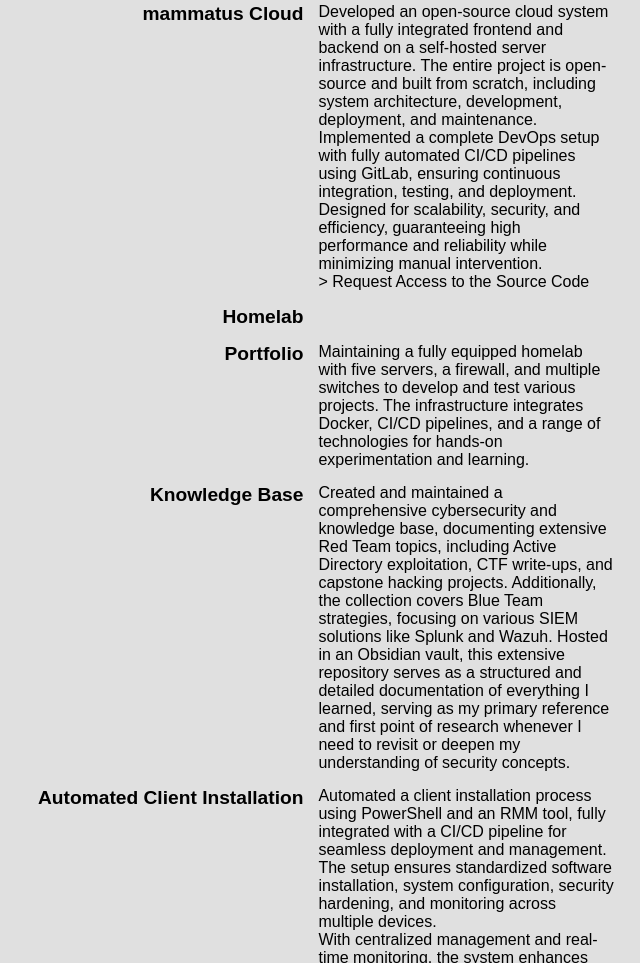
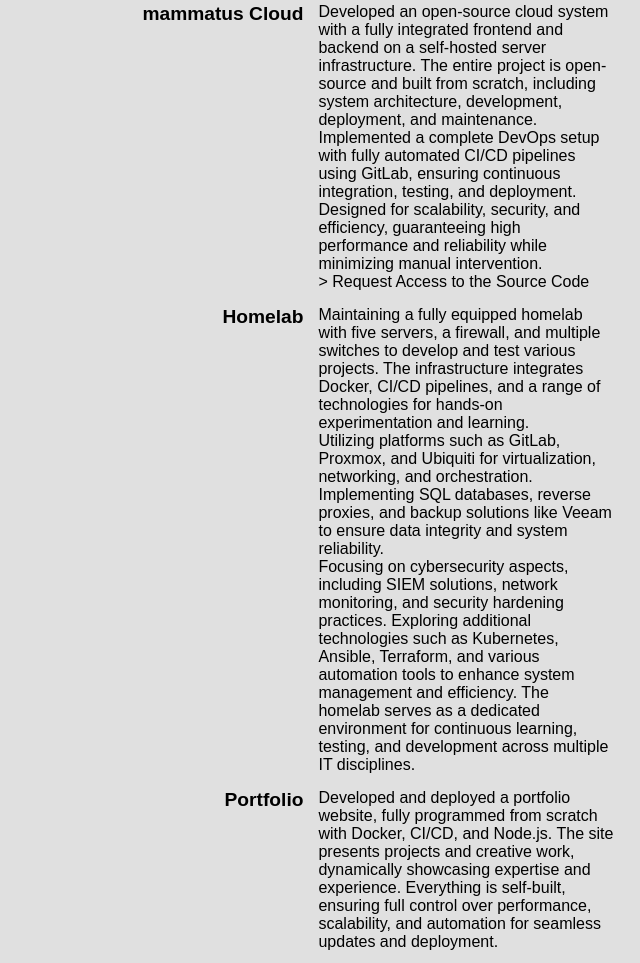
Before and after one commit to moinloin/portfolio, a website: page public/cv.html in a window 1280 px wide. Shown: the part 1258-2221 px from the top of the page, without its empty margins (640-1280 px from the left). Drawn offline with Linux system fonts and the light colour scheme; a web font is replaced by a local one.

Commit message:
fix projects

```diff
--- a/public/cv.html
+++ b/public/cv.html
@@ -45,7 +45,7 @@
             Homelab
         </div>
         <div class="project-text2">
-            Maintaining a fully equipped homelab with five servers, a firewall, and multiple switches to develop and test various projects. The infrastructure integrates Docker, CI/CD pipelines, and a range of technologies for hands-on experimentation and learning.
+            Maintaining a fully equipped homelab with five servers, a firewall, and multiple switches to develop and test various projects. The infrastructure integrates Docker, CI/CD pipelines, and a range of technologies for hands-on experimentation and learning.<br>Utilizing platforms such as GitLab, Proxmox, and Ubiquiti for virtualization, networking, and orchestration. Implementing SQL databases, reverse proxies, and backup solutions like Veeam to ensure data integrity and system reliability.<br>Focusing on cybersecurity aspects, including SIEM solutions, network monitoring, and security hardening practices. Exploring additional technologies such as Kubernetes, Ansible, Terraform, and various automation tools to enhance system management and efficiency. The homelab serves as a dedicated environment for continuous learning, testing, and development across multiple IT disciplines.
         </div>
         <div class="project-topic3">
             Portfolio
--- a/public/cvstyle.css
+++ b/public/cvstyle.css
@@ -161,7 +161,7 @@
     font-size: 1.2em;
     font-weight: bold;
 }
-.project-text2 {
+.project-text3 {
     grid-column: 4 / span 1;
     grid-row: 6;
     text-align: left;
```
